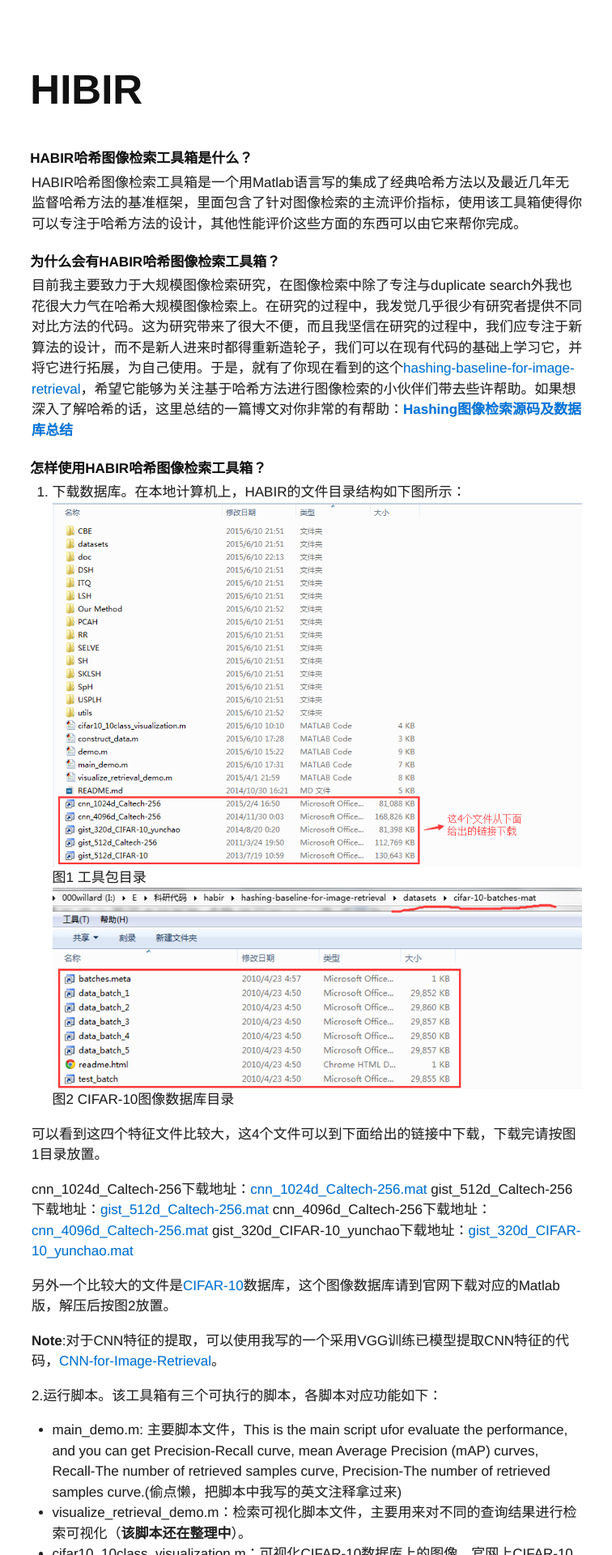
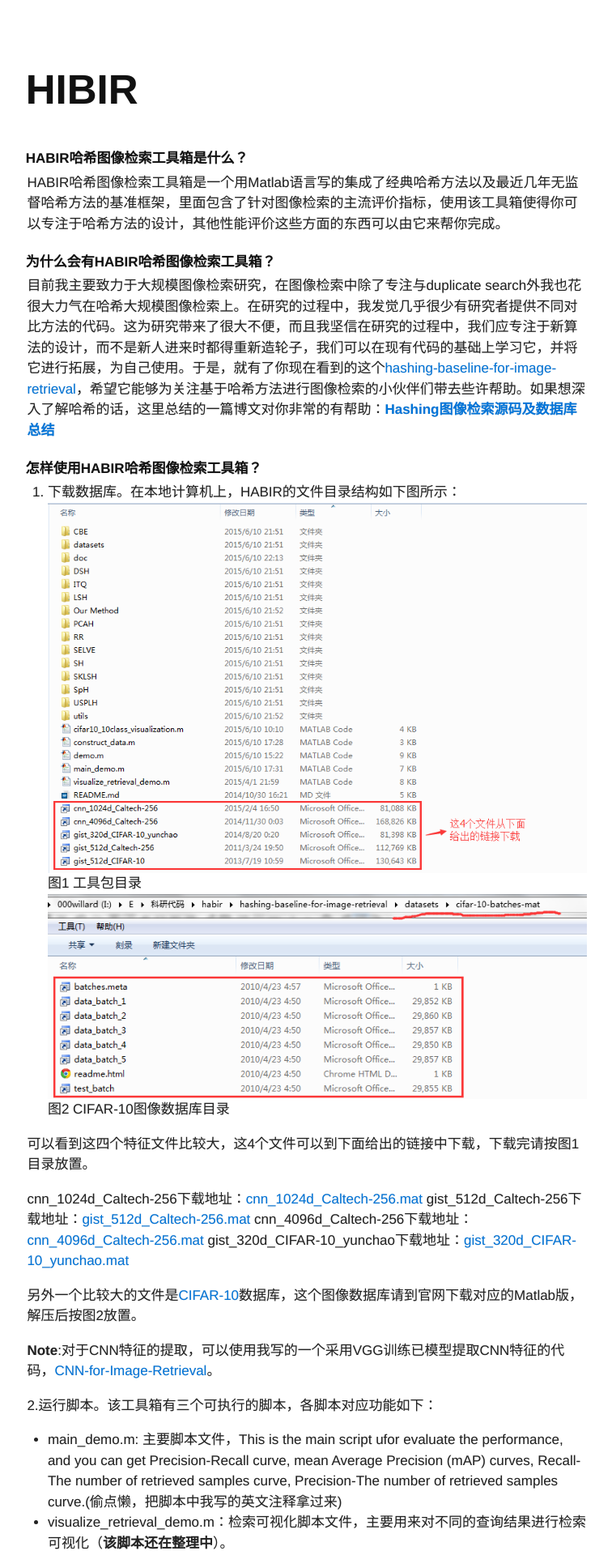
Before and after one commit to willard-yuan/habir, a Jekyll site: the page built from index.md, in a window 1280 px wide. Shown: the top 1920 px of the page at 81% size, without its empty margins (261-1017 px from the left). Built offline with Jekyll 4.4.1, drawn with Linux system fonts in a browser that asks for light colours.

Commit message:
Update solo.css

```diff
--- a/css/solo.css
+++ b/css/solo.css
@@ -148,7 +148,7 @@
 }
 
 .container {
-  max-width: 40rem;
+  max-width: 54%;;
   margin: 0 auto;
   padding: 0 1rem;
 }
```
